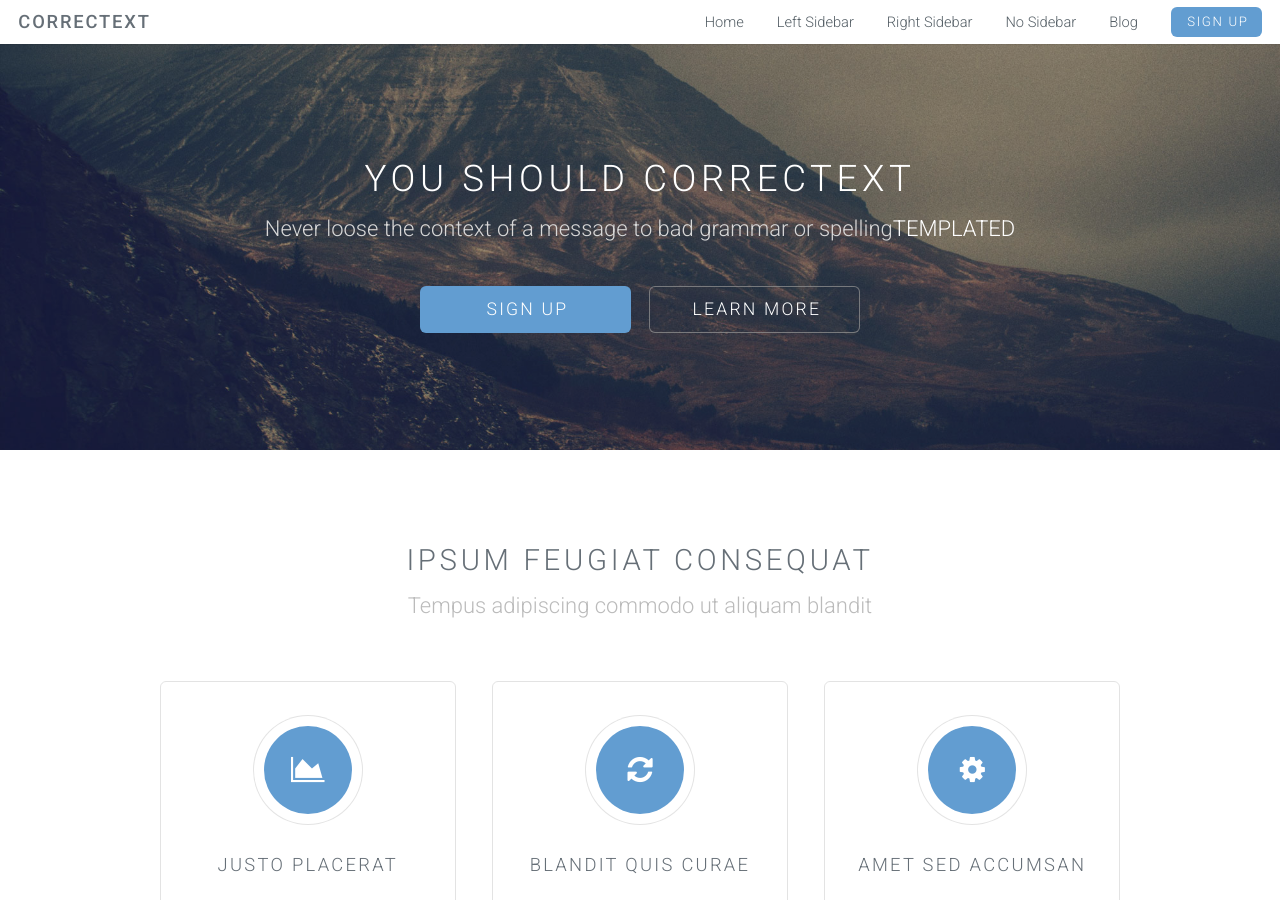
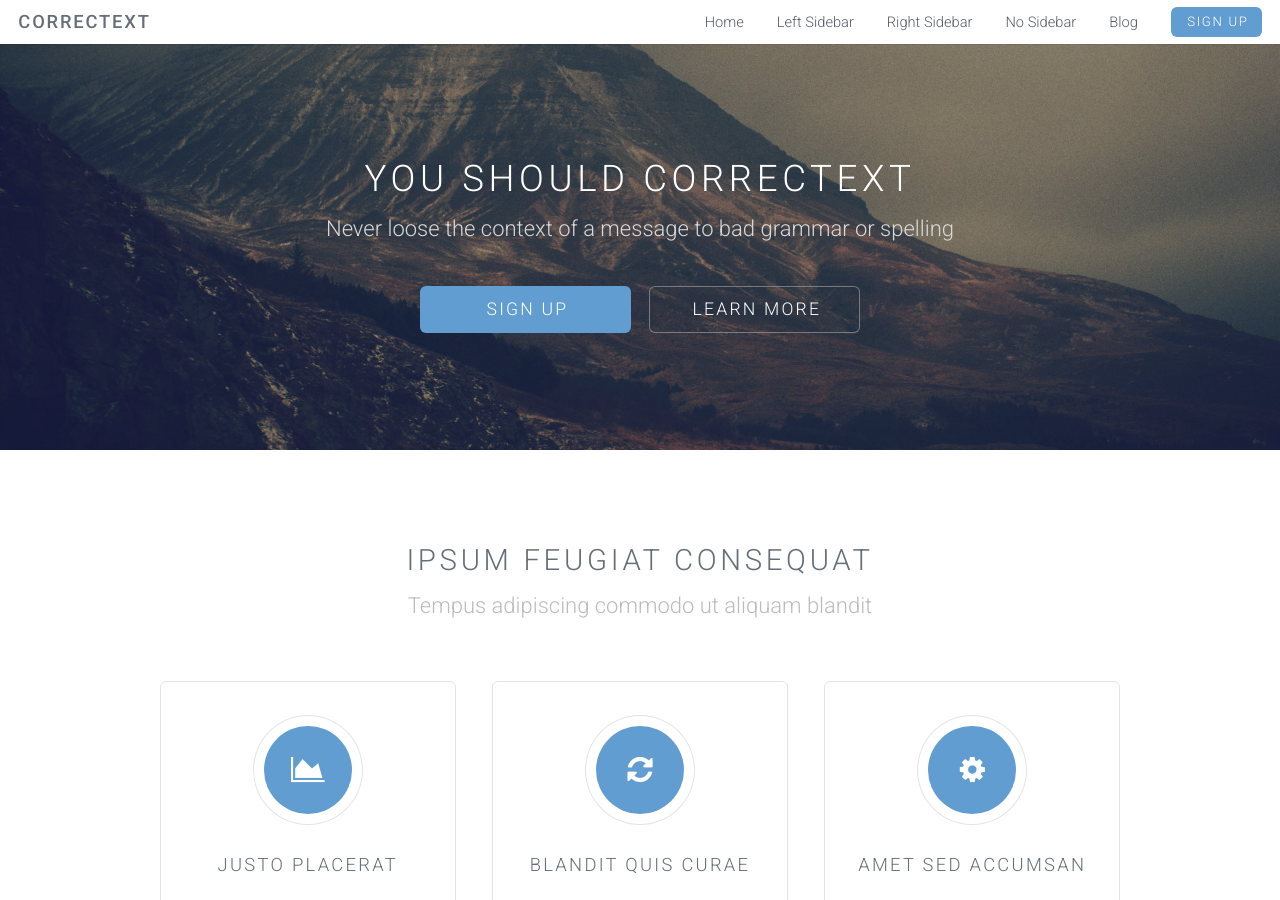
Before and after one commit to LevlUp/correctext, a Jekyll site: the page built from index.html, in a window 1280 px wide and 900 px high. Built offline with Jekyll 4.4.1, drawn with Linux system fonts in a browser that asks for light colours.

Commit message:
remove templated link

```diff
--- a/_layouts/landing-page.html
+++ b/_layouts/landing-page.html
@@ -11,7 +11,7 @@
         <section id="banner">
             <div class="inner">
                 <h2>You should CorrecText</h2>
-                <p>Never loose the context of a message to bad grammar or spelling<a href="http://templated.co">TEMPLATED</a></p>
+                <p>Never loose the context of a message to bad grammar or spelling</p>
                 <ul class="actions">
                     <li><a href="#content" class="button big special">Sign Up</a></li>
                     <li><a href="#elements" class="button big alt">Learn More</a></li>
```
